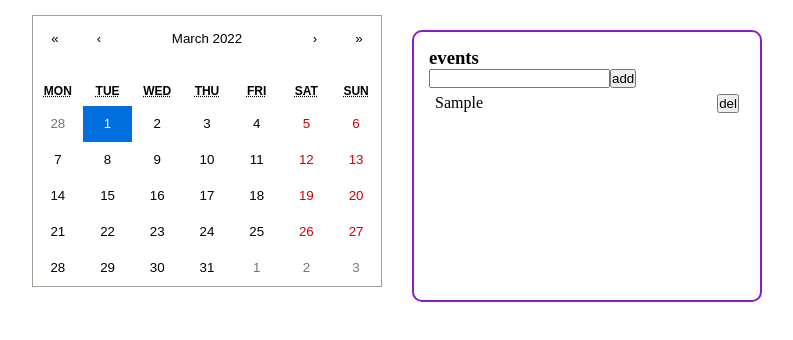
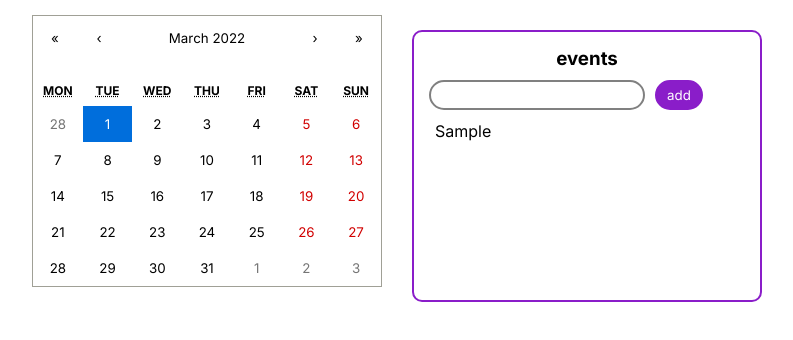
Before and after one commit to DConstantine9/calendar-react, a React (Create React App) app: page / in a window 1280 px wide. Both pictures are taken after typing "Sample" into the empty fields and a click on the button "add". Shown: the top 340 px of the page, without its empty margins (243-1036 px from the left). Built offline with nearby package versions, Linux system fonts and the light colour scheme.

Commit message:
some styles

```diff
--- a/package.json
+++ b/package.json
@@ -3,6 +3,10 @@
   "version": "0.1.0",
   "private": true,
   "dependencies": {
+    "@fortawesome/fontawesome-svg-core": "^1.3.0",
+    "@fortawesome/free-regular-svg-icons": "^6.0.0",
+    "@fortawesome/free-solid-svg-icons": "^6.0.0",
+    "@fortawesome/react-fontawesome": "^0.1.17",
     "@testing-library/jest-dom": "^5.16.2",
     "@testing-library/react": "^12.1.3",
     "@testing-library/user-event": "^13.5.0",
--- a/public/index.html
+++ b/public/index.html
@@ -25,6 +25,10 @@
       Learn how to configure a non-root public URL by running `npm run build`.
     -->
     <title>React App</title>
+    <link rel="preconnect" href="https://fonts.googleapis.com">
+    <link rel="preconnect" href="https://fonts.gstatic.com" crossorigin>
+    <link href="https://fonts.googleapis.com/css2?family=Inter:wght@100;200;300;400;500;600;700;800;900&display=swap" rel="stylesheet">
+    <script src="https://kit.fontawesome.com/1ea2da49ef.js" crossorigin="anonymous"></script>
   </head>
   <body>
     <noscript>You need to enable JavaScript to run this app.</noscript>
--- a/src/App.css
+++ b/src/App.css
@@ -1,6 +1,7 @@
 * {
   margin: 0;
   padding: 0;
+  font-family: 'Inter', sans-serif;
 }
 
 .App {
@@ -41,3 +42,50 @@ input {
 .single__event:hover {
   background: rgb(214, 212, 212);
 }
+
+.single__event:hover .delete {
+  display: block;
+}
+
+.delete {
+  width: 20px;
+  height: 20px;
+  color:rgb(138, 29, 201);
+  position: relative;
+  display: none;
+}
+
+h3 {
+  text-align: center;
+  margin-bottom: 10px;
+}
+
+.input__field {
+  display: flex;
+  flex-wrap: wrap;
+  align-items: flex-start;
+}
+
+.my__input {
+  border-radius: 50px;
+  border: 2px solid grey;
+  padding: 5px 10px ;
+  margin: 0 10px 5px 0;
+}
+
+.my__input:focus {
+  border-color: black;
+}
+
+.my__button {
+  border: 2px solid rgb(138, 29, 201);
+  color: white;
+  background-color: rgb(138, 29, 201);
+  padding: 5px 10px;
+  border-radius: 50px;
+  cursor: pointer;
+}
+
+.my__button:active {
+
+}
--- a/src/components/EventHandler.jsx
+++ b/src/components/EventHandler.jsx
@@ -23,12 +23,16 @@ export default function EventHandler() {
   return (
     <div className='eventhandler'>
       <h3>events</h3>
-      <input
+      <div className='input__field'>
+        <input
         type="text"
+        className='my__input'
         value={value}
         onChange={e => setValue(e.target.value)}
       />
-      <button onClick={addEvent}>add</button>
+        <button className='my__button' onClick={addEvent}>add</button>
+      </div>
+
 
       <div className='eventhandler__content'>
         <EventList remove={removeEvent} events={events} />
--- a/src/components/EventItem.jsx
+++ b/src/components/EventItem.jsx
@@ -1,11 +1,13 @@
 import React from 'react'
 import "../App.css"
+import { FontAwesomeIcon } from '@fortawesome/react-fontawesome'
+import {faTrashCan} from "@fortawesome/free-solid-svg-icons"
 
 export default function EventItem(props) {
   return (
     <div className="single__event">
-      {props.e}
-      <button>del</button>
+      {props.e.value}
+      <FontAwesomeIcon className='delete' onClick={() => props.remove(props.e)} icon={faTrashCan} />
     </div>
   )
 }
--- a/src/components/EventList.jsx
+++ b/src/components/EventList.jsx
@@ -4,7 +4,7 @@ import EventItem from './EventItem'
 export default function EventList({events, remove}) {
   return (
     events.map((e) => (
-      <EventItem remove={remove} e={e.value} key={Math.random().toString(16).slice(2)}/>
+      <EventItem remove={remove} e={e} key={Math.random().toString(16).slice(2)}/>
   ))
   )
 }
```
Also changed, not shown: 1 other file (tests, documents, lock files or other folders).
